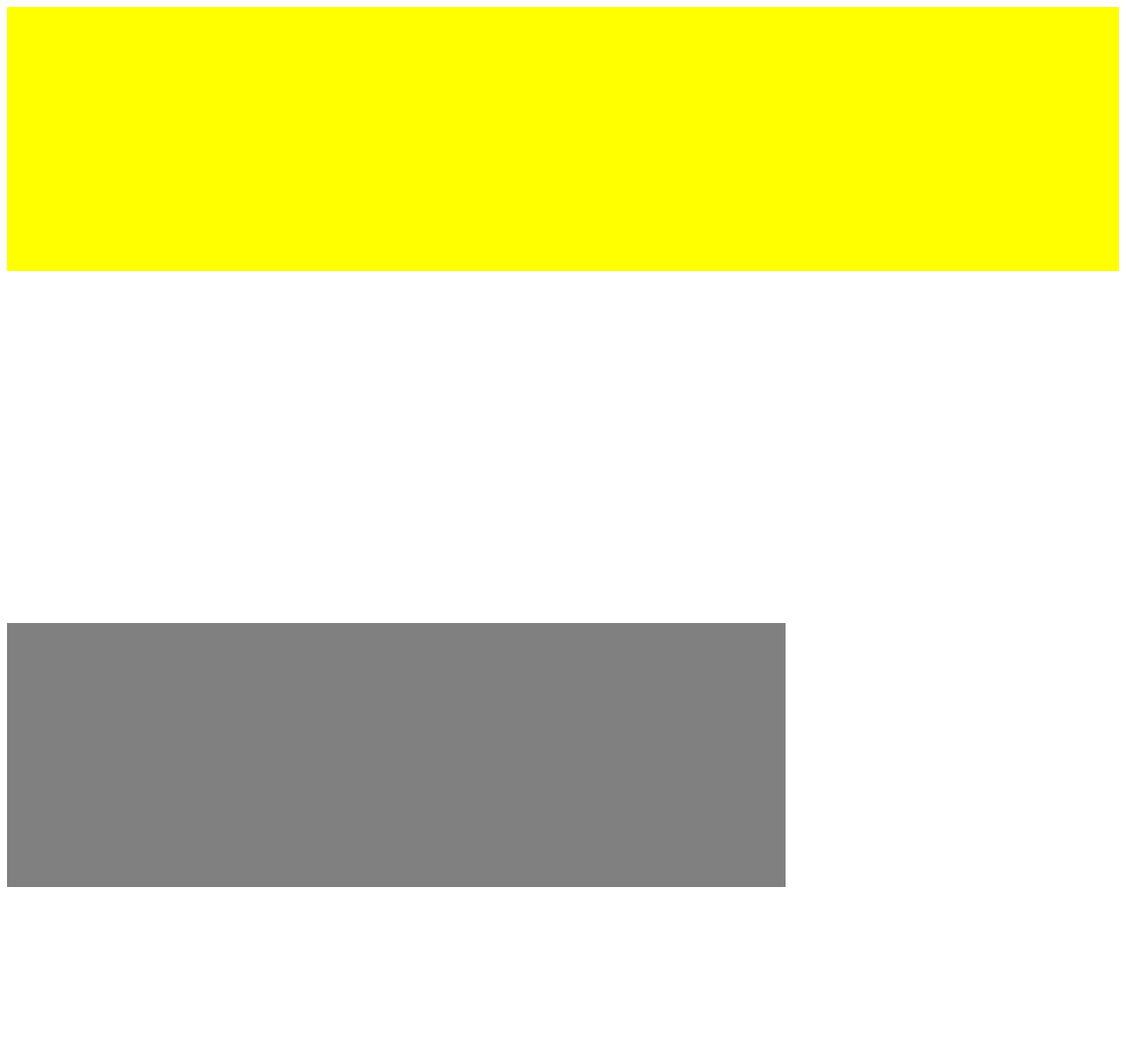
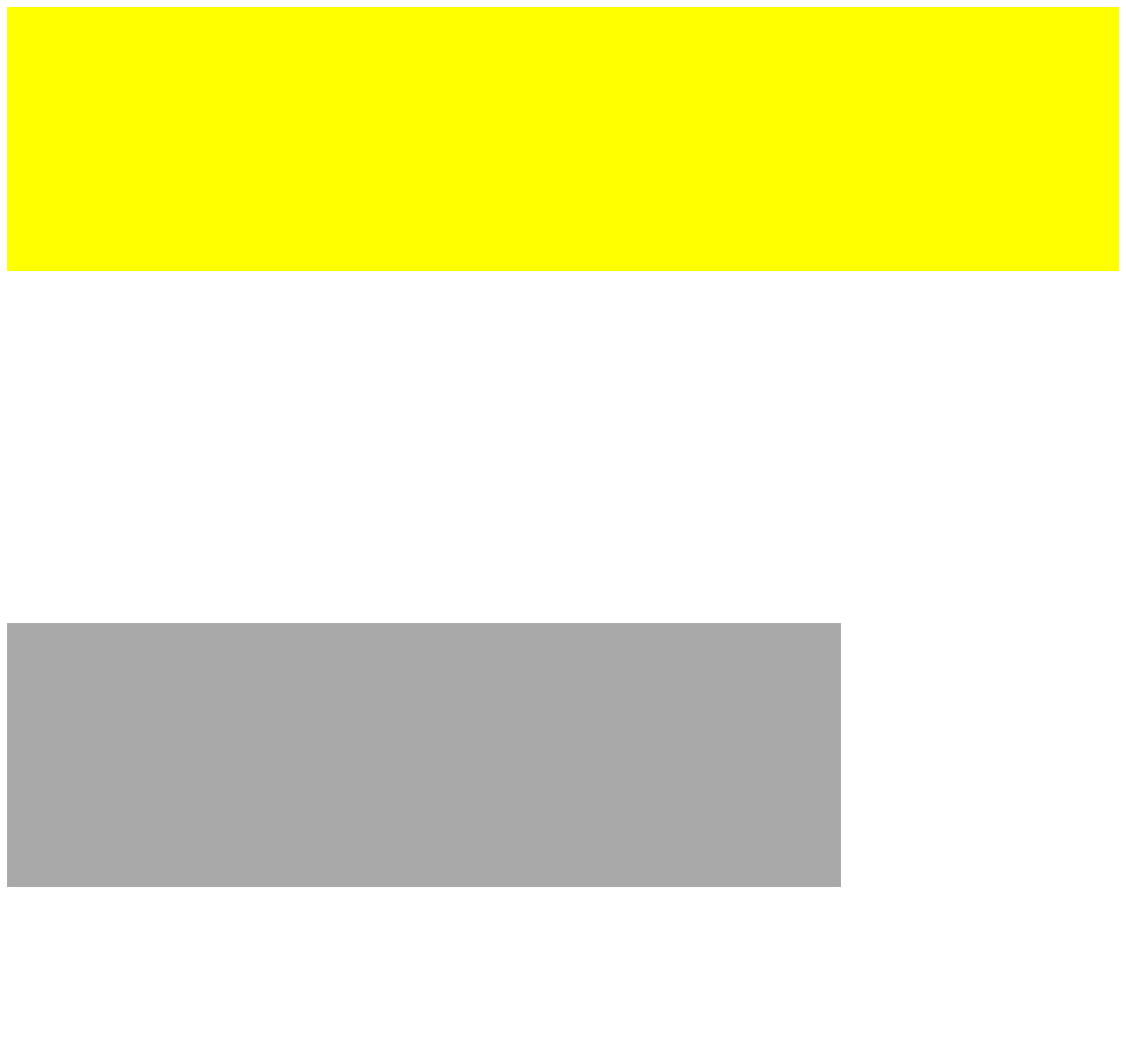
Before and after one commit to igorS011/powtorzenie, a plain HTML site: page layout.html in a window 1280 px wide. Shown: the top 1208 px of the page at 88% size. Drawn offline with Linux system fonts and the light colour scheme.

Commit message:
Update layout.html

```diff
--- a/layout.html
+++ b/layout.html
@@ -10,11 +10,11 @@
         height:300px;
        }
     nav{backgroud-color: red;
-        width:30%;
+        width:25%;
         height:400px;
        }
-    main{background-color: grey;
-         width:70%;
+    main{background-color: darkgrey;
+         width:75%;
          height:300px;
         }
     footer{backround-color: lightblue;
```
